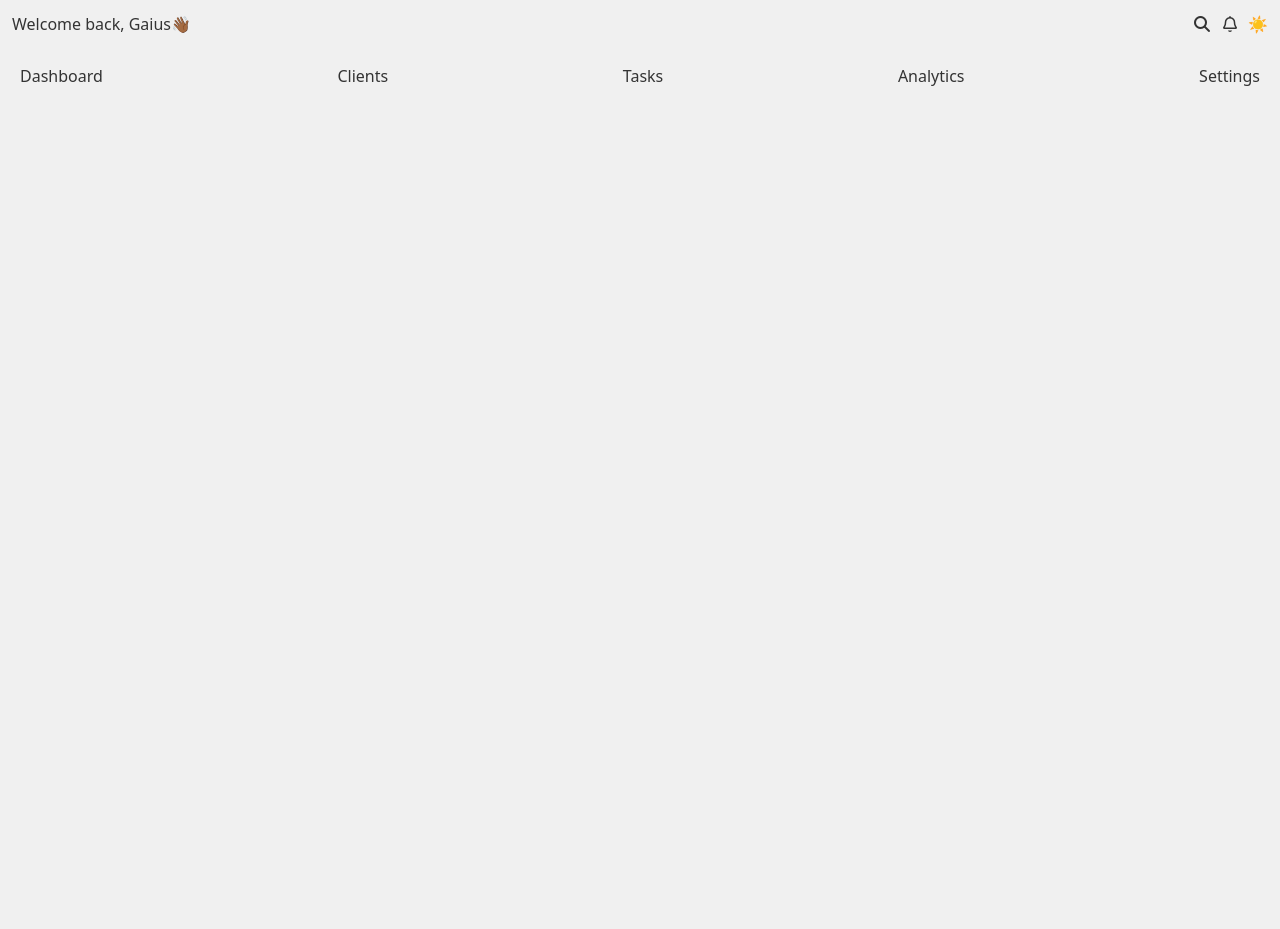
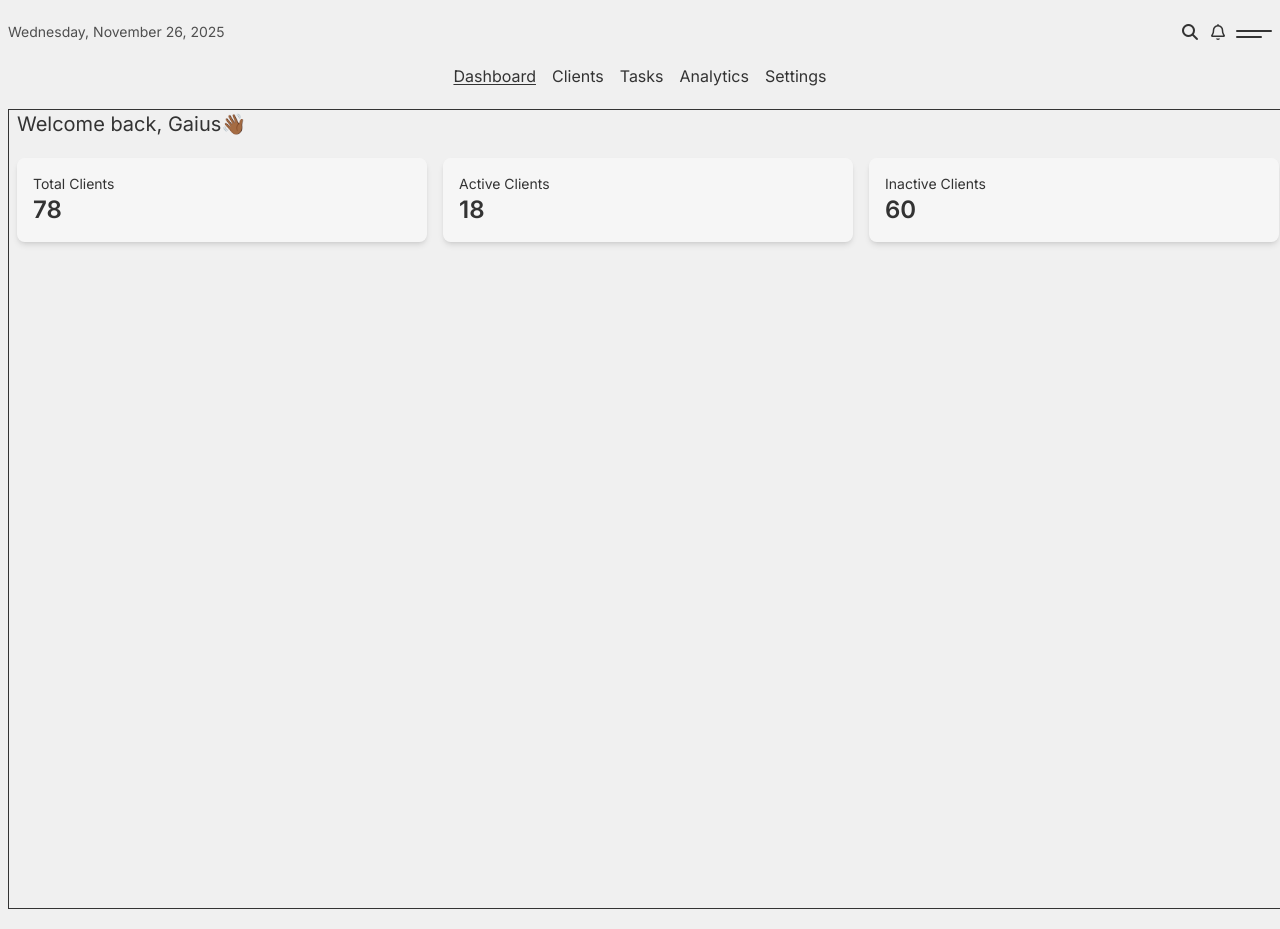
Before and after one commit to Ayungcodes/freelancer-dashboard, a React (Vite) app: page / in a window 1280 px wide. Before the commit the page ends 800 px from the top, so only its background shows below. Built offline with nearby package versions, Linux system fonts and the light colour scheme.

Commit message:
done with nav area and some cards

```diff
--- a/index.html
+++ b/index.html
@@ -11,6 +11,13 @@
       crossorigin="anonymous"
       referrerpolicy="no-referrer"
     />
+
+    <link rel="preconnect" href="https://fonts.googleapis.com" />
+    <link rel="preconnect" href="https://fonts.gstatic.com" crossorigin />
+    <link
+      href="https://fonts.googleapis.com/css2?family=Inter:ital,opsz,wght@0,14..32,100..900;1,14..32,100..900&display=swap"
+      rel="stylesheet"
+    />
     <title>Dashboard</title>
   </head>
   <body>
--- a/src/App.jsx
+++ b/src/App.jsx
@@ -1,11 +1,12 @@
-import Navbar from "./components/Navbar"
+import Navbar from "./sections/Navbar";
 import { useState, useEffect } from "react";
 
 const App = () => {
-
   const [darkMode, setDarkMode] = useState(
     localStorage.getItem("theme") === "dark"
   );
+  let name = "Gaius"
+  let userMail = "gaiusemmanuel12@gmail.com"
 
   useEffect(() => {
     if (darkMode) {
@@ -21,9 +22,9 @@ const App = () => {
 
   return (
     <main>
-     <Navbar darkMode={darkMode} setDarkMode={setDarkMode} />
+      <Navbar darkMode={darkMode} setDarkMode={setDarkMode} name={name} userMail={userMail} />
     </main>
-  )
-}
+  );
+};
 
-export default App
+export default App;
--- /dev/null
+++ b/src/components/Card.jsx
@@ -0,0 +1,10 @@
+const Card = ({title, value, darkMode}) => {
+  return (
+    <div className={`p-4 rounded-lg shadow-md ${darkMode ? "bg-stone-900" : "bg-white/40"}`}>
+      <p className={`text-sm`}>{title}</p>
+      <h2 className="text-2xl font-semibold">{value}</h2>
+    </div>
+  );
+};
+
+export default Card;
--- /dev/null
+++ b/src/components/Dashboard.jsx
@@ -0,0 +1,28 @@
+import Card from "./Card";
+
+const Dashboard = ({ name, darkMode }) => {
+  return (
+    <section className="w-screen h-screen mx-auto border">
+      <div className="w-full h-full flex flex-col px-2 space-y-5">
+        <div>
+          <h1 className="text-xl">Welcome back, {name}👋🏾</h1>
+        </div>
+        <div className="grid grid-cols-3 gap-4">
+          <Card title="Total Clients" value={78} darkMode={darkMode} />
+          <Card title="Active Clients" value={18} darkMode={darkMode} />
+          <Card title="Inactive Clients" value={60} darkMode={darkMode} />
+        </div>
+
+        {/* <div
+          className={`w-[95vw] h-[30vh] ${
+            darkMode
+              ? "bg-stone-950 border-stone-700/50"
+              : "bg-white/50 border-0"
+          } shadow-sm border rounded-md backdrop-blur-md`}
+        ></div> */}
+      </div>
+    </section>
+  );
+};
+
+export default Dashboard;
--- /dev/null
+++ b/src/components/DateAndTime.jsx
@@ -0,0 +1,29 @@
+import { useState, useEffect } from "react";
+
+const DateAndTime = () => {
+  const [dateTime, setDateTime] = useState(new Date());
+
+  useEffect(() => {
+    const interval = setInterval(() => {
+      setDateTime(new Date());
+    }, 1000);
+
+    return () => clearInterval(interval);
+  }, []);
+
+  const formattedDate = dateTime.toLocaleDateString("en-US", {
+    weekday: "long",
+    year: "numeric",
+    month: "long",
+    day: "numeric",
+  });
+
+  return (
+    <div className="flex flex-col">
+      <span className="text-sm opacity-85">{formattedDate}</span>
+      {/* <span className="text-lg font-medium">{formattedTime}</span> */}
+    </div>
+  );
+};
+
+export default DateAndTime;
--- a/src/components/Navbar.jsx
+++ /dev/null
@@ -1,45 +0,0 @@
-import ThemeToggle from "./ThemeToggle";
-
-const Navbar = ({ darkMode, setDarkMode }) => {
-  return (
-    <nav className="">
-      <div className="flex flex-col w-screen">
-         {/* top bar */}
-        <div className="flex justify-between items-center p-3">
-          <div>
-            <h1>Welcome back, Gaius👋🏾</h1>
-          </div>
-          <div className="space-x-2">
-            <button className="cursor-pointer">
-                <i class="fa-solid fa-magnifying-glass"></i>
-            </button>
-            <button className="cursor-pointer">
-              <i class="fa-regular fa-bell"></i>
-            </button>
-            <ThemeToggle darkMode={darkMode} setDarkMode={setDarkMode} />
-          </div>
-        </div>
-        {/* nav items bar */}
-        <div className="flex justify-between items-center p-3 flex-nowrap">
-            <button className={`cursor-pointer py-1 px-2 rounded-md transition-all duration-400 ${darkMode ? "hover:bg-gray-800" : "hover:bg-gray-300"}`}>
-                Dashboard
-            </button>
-            <button className={`cursor-pointer py-1 px-2 rounded-md transition-all duration-400 ${darkMode ? "hover:bg-gray-800" : "hover:bg-gray-300"}`}>
-                Clients
-            </button>
-            <button className={`cursor-pointer py-1 px-2 rounded-md transition-all duration-400 ${darkMode ? "hover:bg-gray-800" : "hover:bg-gray-300"}`}>
-                Tasks
-            </button>
-            <button className={`cursor-pointer py-1 px-2 rounded-md transition-all duration-400 ${darkMode ? "hover:bg-gray-800" : "hover:bg-gray-300"}`}>
-                Analytics
-            </button>
-            <button className={`cursor-pointer py-1 px-2 rounded-md transition-all duration-400 ${darkMode ? "hover:bg-gray-800" : "hover:bg-gray-300"}`}>
-                Settings
-            </button>
-        </div>
-      </div>
-    </nav>
-  );
-};
-
-export default Navbar;
--- a/src/index.css
+++ b/src/index.css
@@ -1,4 +1,8 @@
 @import "tailwindcss";
+
+body {
+  font-family: 'Inter';
+}
 
 .light {
   background-color: #f0f0f0;
@@ -7,5 +11,5 @@
 
 .dark {
   background-color: #000;
-  color: #f0f0f0;
+  color: #e1dcdc;
 }
--- /dev/null
+++ b/src/sections/Navbar.jsx
@@ -0,0 +1,139 @@
+import DateAndTime from "../components/DateAndTime";
+import ThemeToggle from "../components/ThemeToggle";
+import { useState } from "react";
+import Dashboard from "../components/Dashboard";
+
+const Navbar = ({ darkMode, setDarkMode, name, userMail }) => {
+  const [openNav, setNavOpen] = useState(false);
+  const [dashboard, setDashboard] = useState(true);
+  const toggleNav = () => {
+    setNavOpen((prev) => !prev);
+  };
+  const toggleDashboard = () => {
+    setDashboard((prev) => !prev);
+  };
+  return (
+    <nav className="w-screen py-5 px-2 mx-auto">
+      <div className="flex flex-col gap-4 w-full">
+        {/* top bar */}
+        <div className="flex justify-between items-center">
+          <div>
+            <DateAndTime />
+          </div>
+          <div className="space-x-2">
+            <button className="cursor-pointer">
+              <i class="fa-solid fa-magnifying-glass"></i>
+            </button>
+            <button className="cursor-pointer">
+              <i class="fa-regular fa-bell"></i>
+            </button>
+            <button onClick={toggleNav} className="space-y-1 z-99999">
+              <span
+                className={`h-[2px] w-[16px] md:w-9 block rounded-full transition-all duration-200 ${
+                  darkMode ? "bg-[#e1dcdc]" : "bg-[#333333]"
+                } ${
+                  openNav
+                    ? "rotate-45 translate-y-[3px]"
+                    : "rotate-0 translate-y-0"
+                }`}
+              ></span>
+              <span
+                className={`h-[2px] w-[16px] md:w-[26px] block rounded-full transition-all duration-200 ${
+                  darkMode ? "bg-[#e1dcdc]" : "bg-[#333333]"
+                } ${
+                  openNav
+                    ? "-rotate-45 -translate-y-[3px]"
+                    : "rotate-0 translate-y-0"
+                }`}
+              ></span>
+            </button>
+          </div>
+        </div>
+        {/* nav items bar */}
+        <div className="flex justify-center items-center">
+          <button
+            onClick={toggleDashboard}
+            className={`cursor-pointer py-1 px-2 rounded-md transition-all duration-400 ${
+              darkMode ? "hover:bg-gray-800" : "hover:bg-gray-300"
+            } ${dashboard ? "underline underline-offset-2" : "no-underline"}`}
+          >
+            Dashboard
+          </button>
+          <button
+            className={`cursor-pointer py-1 px-2 rounded-md transition-all duration-400 ${
+              darkMode ? "hover:bg-gray-800" : "hover:bg-gray-300"
+            }`}
+          >
+            Clients
+          </button>
+          <button
+            className={`cursor-pointer py-1 px-2 rounded-md transition-all duration-400 ${
+              darkMode ? "hover:bg-gray-800" : "hover:bg-gray-300"
+            }`}
+          >
+            Tasks
+          </button>
+          <button
+            className={`cursor-pointer py-1 px-2 rounded-md transition-all duration-400 ${
+              darkMode ? "hover:bg-gray-800" : "hover:bg-gray-300"
+            }`}
+          >
+            Analytics
+          </button>
+          <button
+            className={`cursor-pointer py-1 px-2 rounded-md transition-all duration-400 ${
+              darkMode ? "hover:bg-gray-800" : "hover:bg-gray-300"
+            }`}
+          >
+            Settings
+          </button>
+        </div>
+      </div>
+      {/* toggleBtn nav */}
+      <div
+        className={`top-0 left-0 right-0 border-t border-stone-600 ${
+          openNav
+            ? "w-screen h-screen opacity-100 pointer-events-auto"
+            : "w-0 h-0 opacity-0 pointer-events-none"
+        }`}
+      >
+        <div className="flex flex-col w-full px-3 gap-6 text-lg py-14">
+          <div
+            className={`transition-all duration-200 ${
+              darkMode ? "hover:text-white" : "hover:text-gray-700"
+            }`}
+          >
+            {userMail}
+          </div>
+          <div className={`flex justify-between transition-all duration-200 ${
+              darkMode ? "hover:text-white" : "hover:text-gray-700"
+            }`}>
+            <h1>Account Settings</h1>
+            <button>
+              <i class="fa-solid fa-gear"></i>
+            </button>
+          </div>
+          <div className="flex justify-between">
+            <h1>Theme</h1>
+            <ThemeToggle darkMode={darkMode} setDarkMode={setDarkMode} />
+          </div>
+          <div>Home Page</div>
+          <div>Help</div>
+          <div>About</div>
+        </div>
+      </div>
+      {/* dashboard */}
+      <div
+        className={`w-screen relative top-0 right-0 left-0 mt-4 ${
+          dashboard
+            ? "opacity-100 pointer-events-auto"
+            : "opacity-0 pointer-events-none"
+        }`}
+      >
+        <Dashboard name={name} darkMode={darkMode} />
+      </div>
+    </nav>
+  );
+};
+
+export default Navbar;
```
